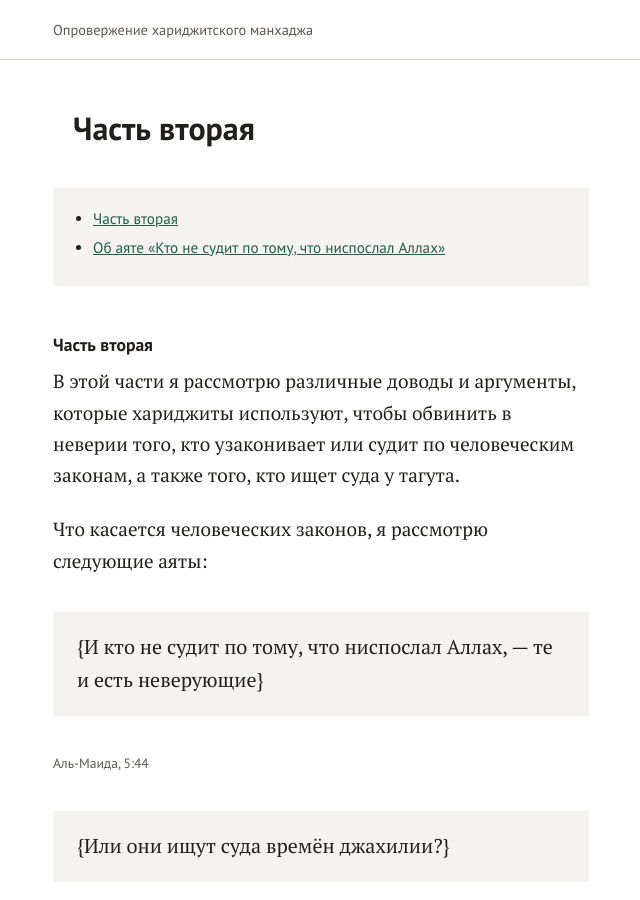
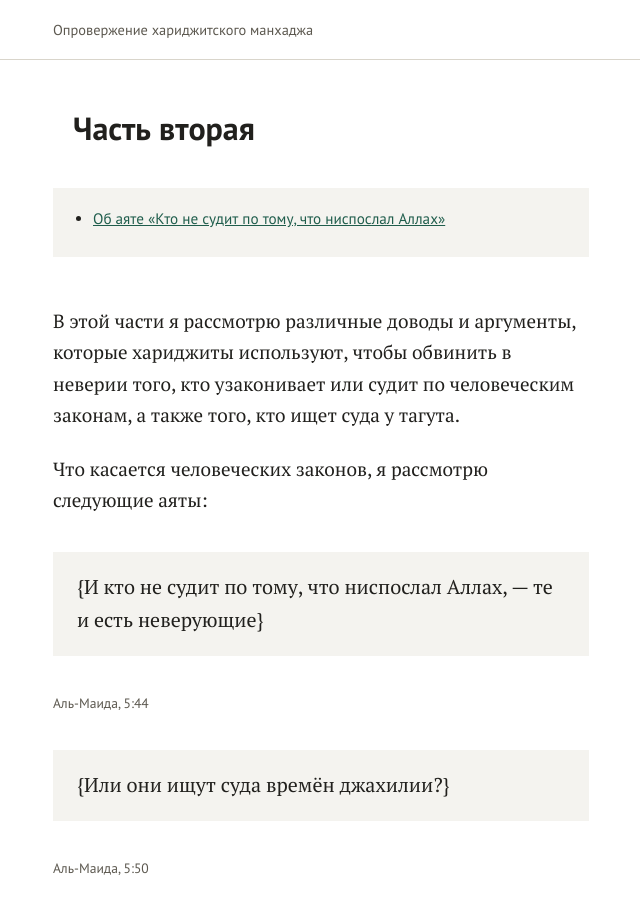
Before and after one commit to balqani/tahakum, a Jekyll site: the page built from chast-02.md, in a window 1280 px wide and 900 px high. Shown: the whole window, without its empty margins (319-959 px from the left). Built offline with Jekyll 4.4.1, drawn with Linux system fonts in a browser that asks for light colours.

Commit message:
Modify section titles and content in chast-02.md
Updated section headings and content in chast-02.md.

```diff
--- a/chast-02.md
+++ b/chast-02.md
@@ -8,7 +8,6 @@ next_title: "Часть третья"
 * содержание
 {:toc}
 
-### Часть вторая
 
 В этой части я рассмотрю различные доводы и аргументы, которые хариджиты используют, чтобы обвинить в неверии того, кто узаконивает или судит по человеческим законам, а также того, кто ищет суда у тагута.
 
@@ -88,7 +87,7 @@ next_title: "Часть третья"
 
 А также — различные высказывания саляфов и халяфов о том, кто добровольно ищет суда у немусульманина или назначает его судьёй над мусульманами.
 
-### Об аяте «Кто не судит по тому, что ниспослал Аллах»
+## Об аяте «Кто не судит по тому, что ниспослал Аллах»
 
 Аллах сказал:
 
```
